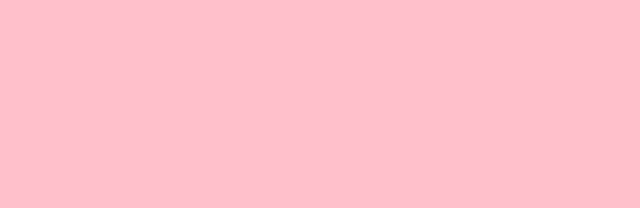
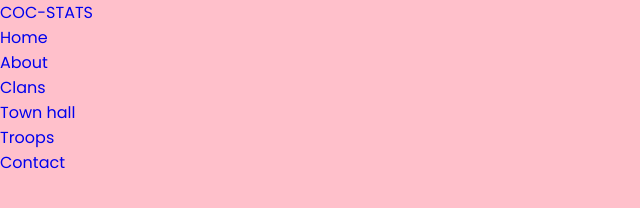
Before and after one commit to muirurimukundi/css3projects, a plain HTML site: page responsiveHero/index.html in a window 1280 px wide. Shown: the whole page, without its empty margins (0-640 px from the left). Drawn offline with nearby package versions, Linux system fonts and the light colour scheme.

Commit message:
Added content for the heading section of the page

```diff
--- a/responsiveHero/index.html
+++ b/responsiveHero/index.html
@@ -24,5 +24,21 @@
     </head>
     <body>
 
+        <header>
+            <a href="#" class="logo">COC-STATS</a>
+
+            <ul>
+                <li><a href="#">Home</a></li>
+                <li><a href="#">About</a></li>
+                <li><a href="#">Clans</a></li>
+                <li><a href="#">Town hall</a></li>
+                <li><a href="#">Troops</a></li>
+                <li><a href="#">Contact</a></li>
+            </ul>
+        </header>
+
+
+        <!-- custom script -->
+        <script src="js/script.js" ></script>
     </body>
 </html>
```
Also changed, not shown: responsiveHero/js/script.js (added).
